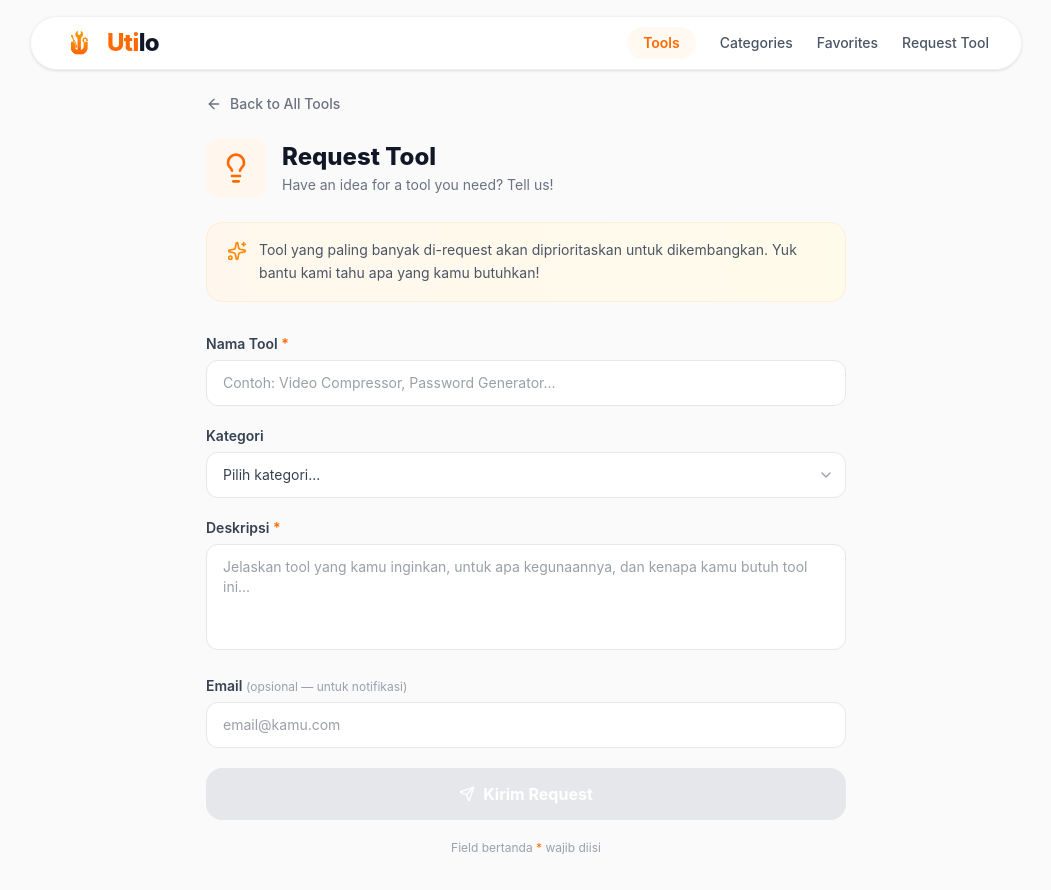
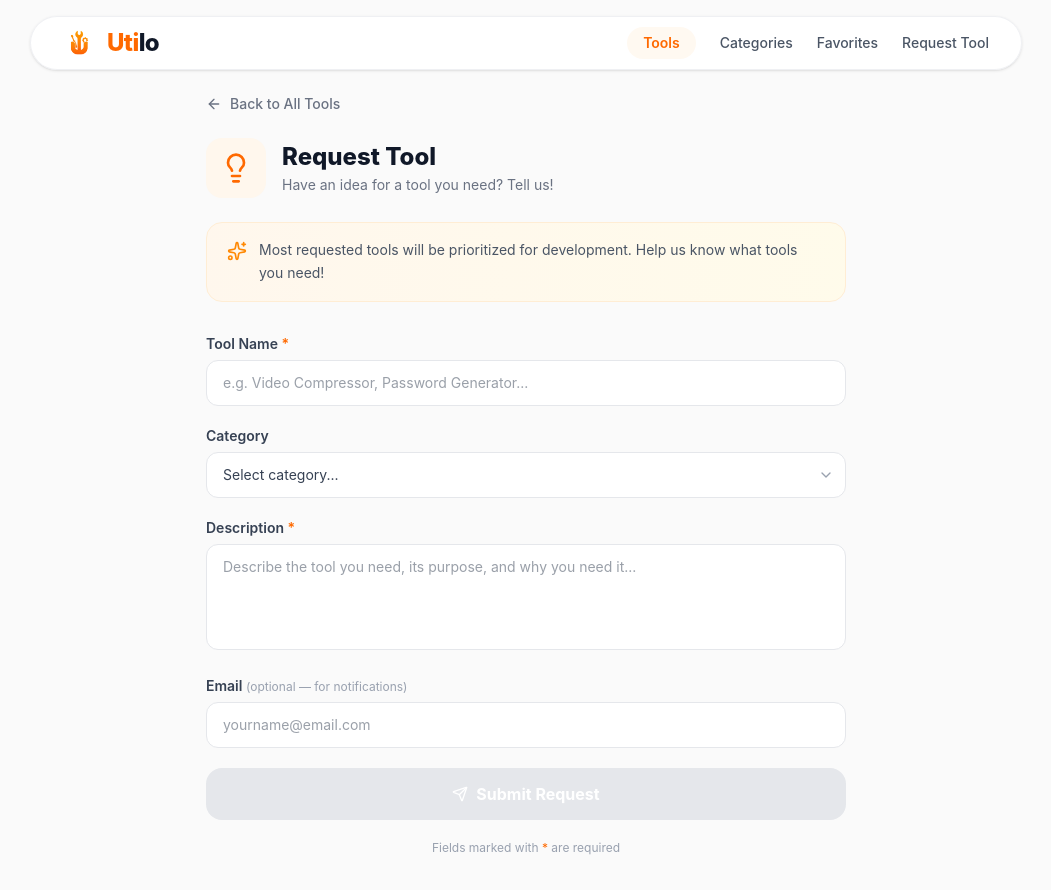
Before and after one commit to Komouy/utilo, a React (Vite) app: page / in a window 1280 px wide. Both pictures are taken after a click on the button "Request Tool". Shown: the top 890 px of the page, without its empty margins (114-1165 px from the left). Built offline with nearby package versions, Linux system fonts and the light colour scheme.

Commit message:
Translate RequestToolPage to English

```diff
--- a/src/components/RequestToolPage.jsx
+++ b/src/components/RequestToolPage.jsx
@@ -16,7 +16,7 @@ const CATEGORIES = [
   'Security & Privacy',
   'Math & Converter',
   'Social Media',
-  'Lainnya',
+  'Others',
 ];
 
 export default function RequestToolPage({ onBack }) {
@@ -39,9 +39,9 @@ export default function RequestToolPage({ onBack }) {
 
     const templateParams = {
       tool_name:   form.toolName,
-      category:    form.category || 'Tidak disebutkan',
+      category:    form.category || 'Not specified',
       description: form.description,
-      reply_to:    form.email || 'Tidak diberikan',
+      reply_to:    form.email || 'Not provided',
     };
 
     try {
@@ -54,7 +54,7 @@ export default function RequestToolPage({ onBack }) {
       setSubmitted(true);
     } catch (err) {
       console.error('EmailJS error:', err);
-      setSendError('Gagal mengirim request. Coba lagi beberapa saat.');
+      setSendError('Failed to send request. Please try again shortly.');
     } finally {
       setLoading(false);
     }
@@ -71,18 +71,18 @@ export default function RequestToolPage({ onBack }) {
               <CheckCircle2 className="w-14 h-14 text-green-500" />
             </div>
           </div>
-          <h2 className="text-2xl font-extrabold text-gray-900 mb-3">Request Terkirim!</h2>
+          <h2 className="text-2xl font-extrabold text-gray-900 mb-3">Request Sent!</h2>
           <p className="text-gray-500 mb-2">
-            Terima kasih sudah mengirim request tool. Kami akan meninjau dan mempertimbangkannya untuk ditambahkan ke Utilo.
+            Thank you for submitting your tool request. We will review and consider it for inclusion in Utilo.
           </p>
           <p className="text-sm text-gray-400 mb-8">
-            {form.email ? `Notifikasi akan dikirim ke ${form.email} jika tool tersedia.` : ''}
+            {form.email ? `A notification will be sent to ${form.email} when the tool is available.` : ''}
           </p>
           <button
             onClick={onBack}
             className="bg-orange-500 hover:bg-orange-600 text-white font-bold px-8 py-3 rounded-full transition-all shadow-md shadow-orange-500/20 hover:-translate-y-0.5"
           >
-            Kembali ke Tools
+            Back to All Tools
           </button>
         </div>
       </div>
@@ -118,7 +118,7 @@ export default function RequestToolPage({ onBack }) {
         <div className="mt-6 mb-8 rounded-2xl bg-gradient-to-r from-orange-50 to-amber-50 border border-orange-100 px-5 py-4 flex items-start gap-3">
           <Sparkles className="w-5 h-5 text-orange-400 shrink-0 mt-0.5" />
           <p className="text-sm text-gray-600 leading-relaxed">
-            Tool yang paling banyak di-request akan diprioritaskan untuk dikembangkan. Yuk bantu kami tahu apa yang kamu butuhkan!
+            Most requested tools will be prioritized for development. Help us know what tools you need!
           </p>
         </div>
 
@@ -127,7 +127,7 @@ export default function RequestToolPage({ onBack }) {
           {/* Tool Name */}
           <div>
             <label className="block text-sm font-semibold text-gray-700 mb-1.5">
-              Nama Tool <span className="text-orange-500">*</span>
+              Tool Name <span className="text-orange-500">*</span>
             </label>
             <input
               name="toolName"
@@ -136,7 +136,7 @@ export default function RequestToolPage({ onBack }) {
               onChange={handleChange}
               onFocus={() => setFocused('toolName')}
               onBlur={() => setFocused(null)}
-              placeholder="Contoh: Video Compressor, Password Generator..."
+              placeholder="e.g. Video Compressor, Password Generator..."
               className={`w-full px-4 py-3 rounded-xl border text-sm text-gray-700 outline-none transition-all duration-200 bg-white
                 ${focused === 'toolName'
                   ? 'border-orange-400 ring-4 ring-orange-50 shadow-sm'
@@ -148,7 +148,7 @@ export default function RequestToolPage({ onBack }) {
           {/* Category */}
           <div>
             <label className="block text-sm font-semibold text-gray-700 mb-1.5">
-              Kategori
+              Category
             </label>
             <div className="relative">
               <select
@@ -163,7 +163,7 @@ export default function RequestToolPage({ onBack }) {
                     : 'border-gray-200 hover:border-gray-300'
                   } ${!form.category ? 'text-gray-400' : 'text-gray-700'}`}
               >
-                <option value="">Pilih kategori...</option>
+                <option value="">Select category...</option>
                 {CATEGORIES.map((c) => (
                   <option key={c} value={c}>{c}</option>
                 ))}
@@ -175,7 +175,7 @@ export default function RequestToolPage({ onBack }) {
           {/* Description */}
           <div>
             <label className="block text-sm font-semibold text-gray-700 mb-1.5">
-              Deskripsi <span className="text-orange-500">*</span>
+              Description <span className="text-orange-500">*</span>
             </label>
             <textarea
               name="description"
@@ -184,7 +184,7 @@ export default function RequestToolPage({ onBack }) {
               onFocus={() => setFocused('description')}
               onBlur={() => setFocused(null)}
               rows={4}
-              placeholder="Jelaskan tool yang kamu inginkan, untuk apa kegunaannya, dan kenapa kamu butuh tool ini..."
+              placeholder="Describe the tool you need, its purpose, and why you need it..."
               className={`w-full px-4 py-3 rounded-xl border text-sm text-gray-700 outline-none transition-all duration-200 bg-white resize-none
                 ${focused === 'description'
                   ? 'border-orange-400 ring-4 ring-orange-50 shadow-sm'
@@ -196,7 +196,7 @@ export default function RequestToolPage({ onBack }) {
           {/* Email */}
           <div>
             <label className="block text-sm font-semibold text-gray-700 mb-1.5">
-              Email <span className="text-gray-400 font-normal text-xs">(opsional — untuk notifikasi)</span>
+              Email <span className="text-gray-400 font-normal text-xs">(optional — for notifications)</span>
             </label>
             <input
               name="email"
@@ -205,7 +205,7 @@ export default function RequestToolPage({ onBack }) {
               onChange={handleChange}
               onFocus={() => setFocused('email')}
               onBlur={() => setFocused(null)}
-              placeholder="email@kamu.com"
+              placeholder="yourname@email.com"
               className={`w-full px-4 py-3 rounded-xl border text-sm text-gray-700 outline-none transition-all duration-200 bg-white
                 ${focused === 'email'
                   ? 'border-orange-400 ring-4 ring-orange-50 shadow-sm'
@@ -227,12 +227,12 @@ export default function RequestToolPage({ onBack }) {
             {loading ? (
               <>
                 <Loader2 className="w-4 h-4 animate-spin" />
-                Mengirim...
+                Submitting...
               </>
             ) : (
               <>
                 <Send className="w-4 h-4" />
-                Kirim Request
+                Submit Request
               </>
             )}
           </button>
@@ -244,7 +244,7 @@ export default function RequestToolPage({ onBack }) {
           )}
 
           <p className="text-center text-xs text-gray-400">
-            Field bertanda <span className="text-orange-500">*</span> wajib diisi
+            Fields marked with <span className="text-orange-500">*</span> are required
           </p>
         </form>
       </div>
```
